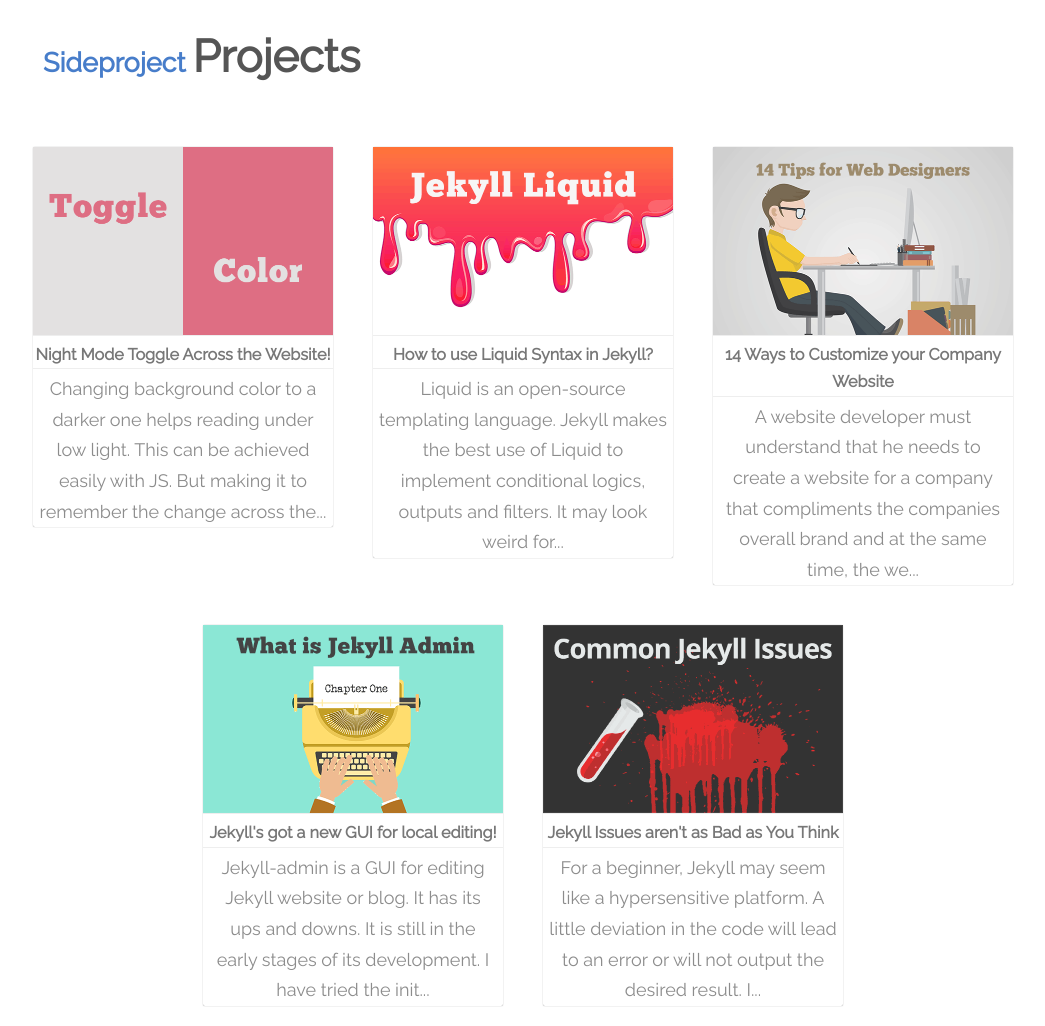
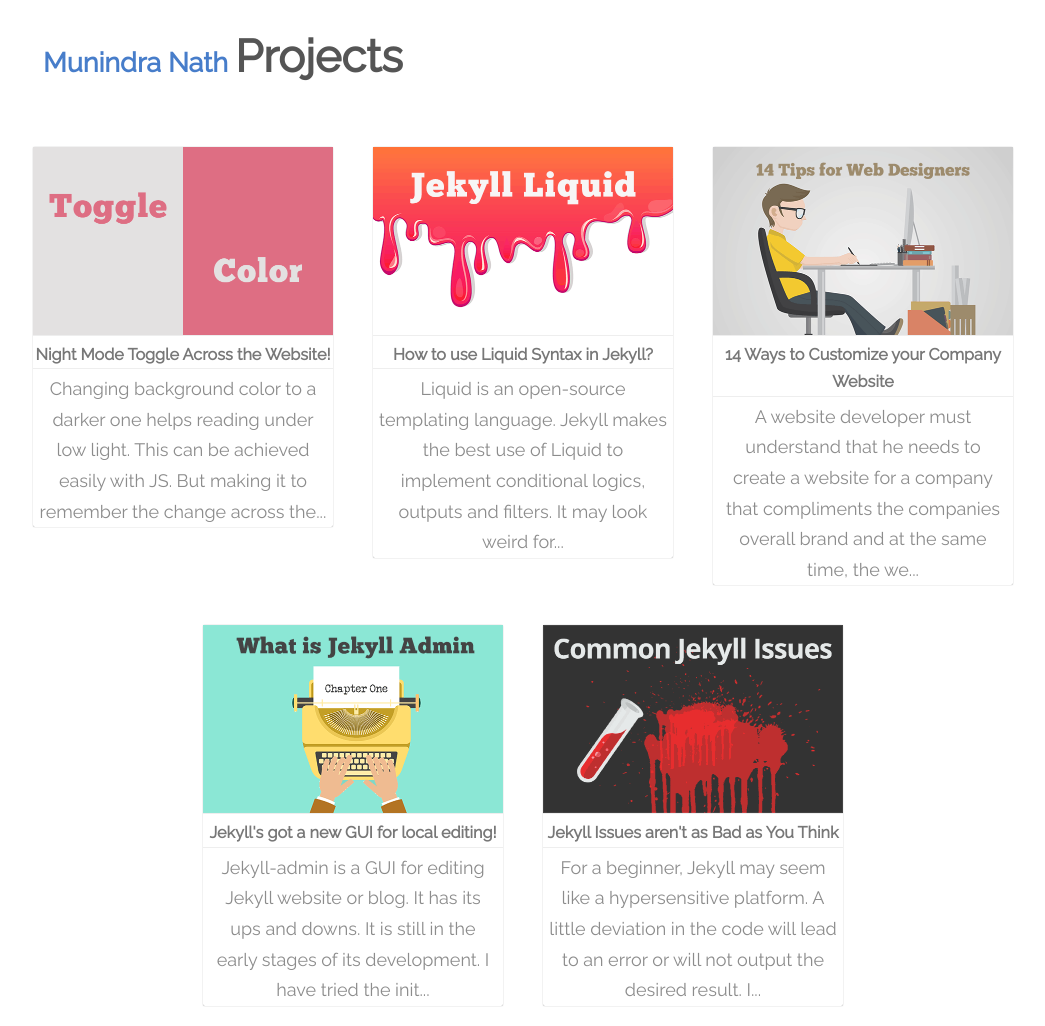
Before and after one commit to sideprojectme/now, a Jekyll site: the page built from index.html, in a window 1280 px wide. Shown: the whole page, without its empty margins (117-1162 px from the left). Built offline with Jekyll 4.4.1, drawn with Linux system fonts in a browser that asks for light colours.

Commit message:
Update index.html

```diff
--- a/index.html
+++ b/index.html
@@ -3,7 +3,7 @@ title: Projects
 layout: default
 ---
 <header class="index-header">
-    <h2 style="display: inline-block"><a href="/">Sideproject&nbsp;</a></h2><h1 class="site-title"><a href="{{site.url}}{{site.baseurl}}">Projects</a></h1>
+    <h2 style="display: inline-block"><a href="/">Munindra Nath&nbsp;</a></h2><h1 class="site-title"><a href="{{site.url}}{{site.baseurl}}">Projects</a></h1>
 
 </header>
 <div id="cont">
```
